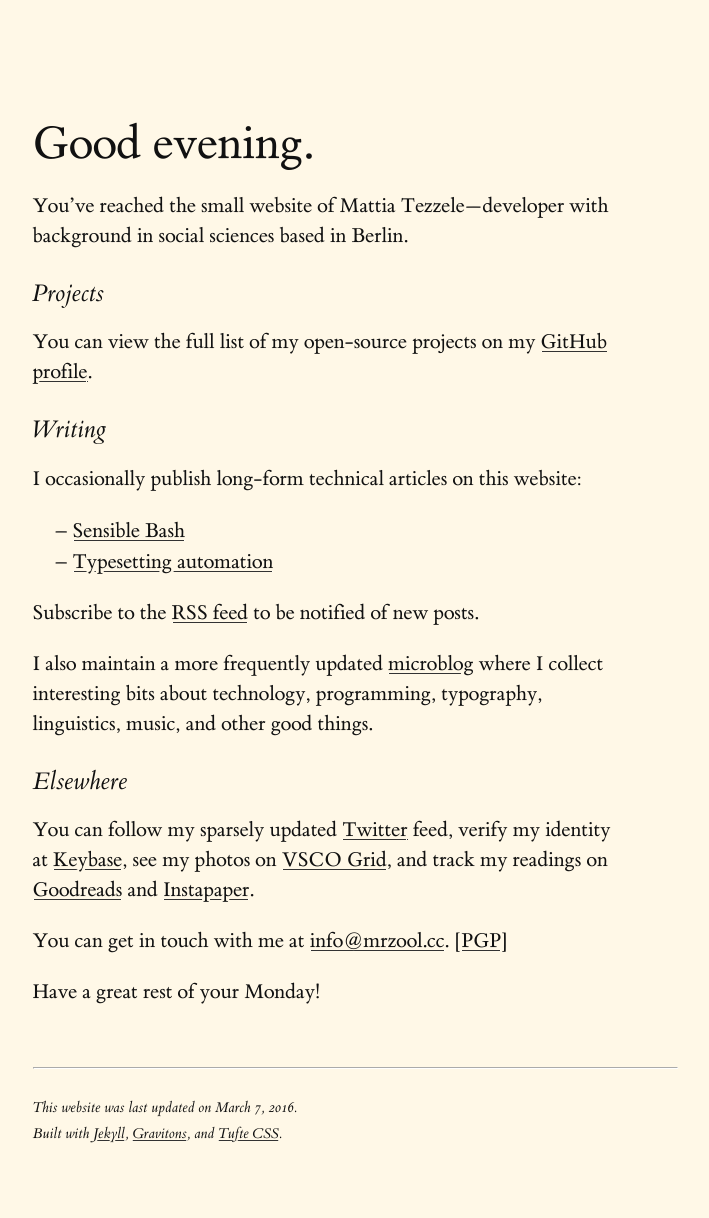
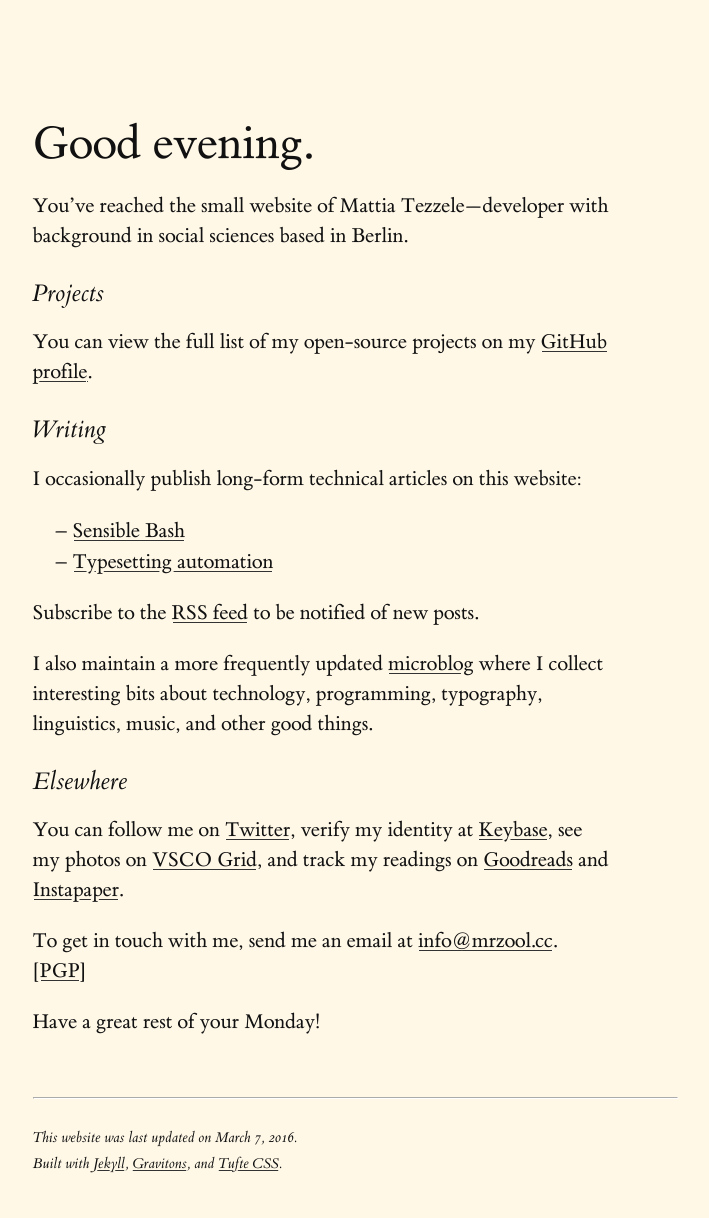
Before and after one commit to mrzool/mrzool.github.io, a Jekyll site: the page built from index.md, in a window 1280 px wide. Shown: the whole page, without its empty margins (285-994 px from the left). Built offline with Jekyll 4.4.1, drawn with Linux system fonts in a browser that asks for light colours; before the commit the page ends 1188 px from its top, so only the background shows below that.

Commit message:
usual OCD editing

```diff
--- a/index.md
+++ b/index.md
@@ -21,6 +21,6 @@ I also maintain a more frequently updated [microblog](http://notes.mrzool.cc) wh
 
 ### Elsewhere
 
-You can follow my sparsely updated [Twitter](http://twitter.com/mrzool_) feed, verify my identity at [Keybase](https://keybase.io/zool), see my photos on [VSCO Grid](https://mrzool.vsco.co/), and track my readings on [Goodreads](http://www.goodreads.com/mrzool) and [Instapaper](https://www.instapaper.com/p/__zool).
+You can follow me on [Twitter](http://twitter.com/mrzool_), verify my identity at [Keybase](https://keybase.io/zool), see my photos on [VSCO Grid](https://mrzool.vsco.co/), and track my readings on [Goodreads](http://www.goodreads.com/mrzool) and [Instapaper](https://www.instapaper.com/p/__zool).
 
-You can get in touch with me at [{{site.email}}](mailto:{{site.email}}). [[PGP](https://keybase.io/zool/key.asc)]
+To get in touch with me, send me an email at [{{site.email}}](mailto:{{site.email}}). [[PGP](https://keybase.io/zool/key.asc)]
```
